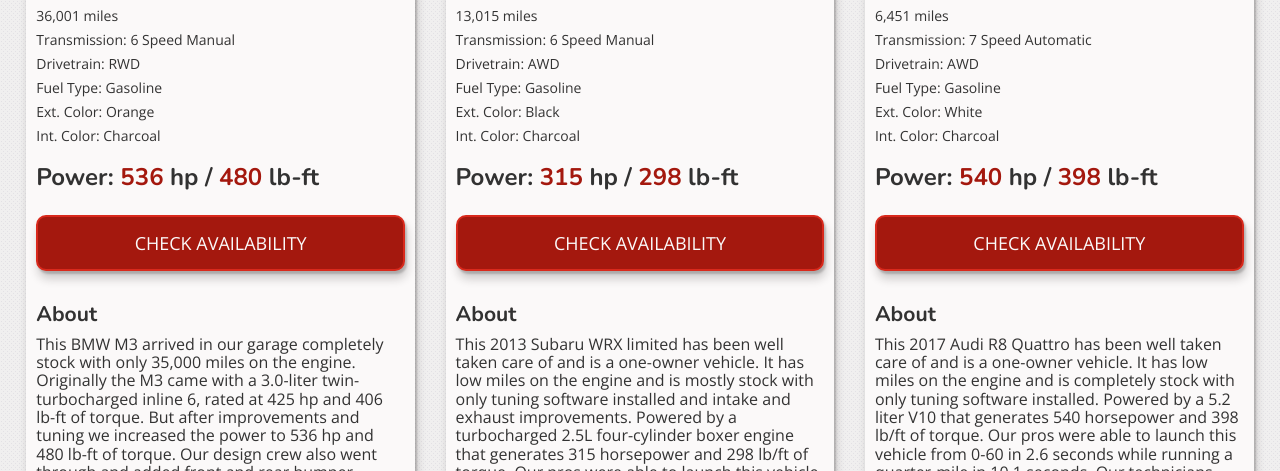
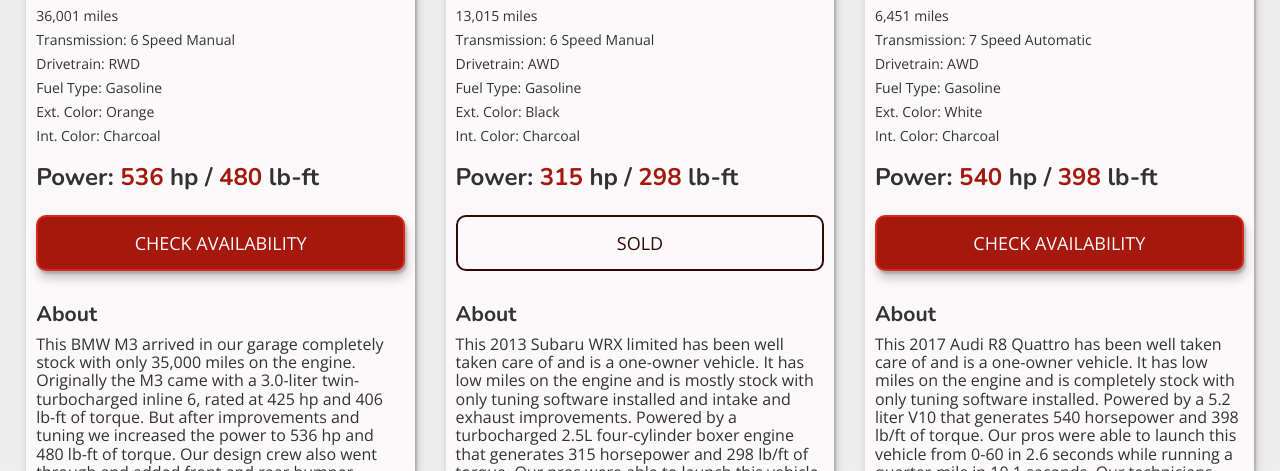
Before and after one commit to jwalker2276/gatsby-site-demo, a Gatsby site: page /cars in a window 1280 px wide. Shown: the part 654-1125 px from the top of the page. Built offline with nearby package versions, Linux system fonts and the light colour scheme; Gatsby itself is replaced by a stand-in of ours.

Commit message:
Updated vehicle data again and added logic to handle sold cars.

```diff
--- a/src/components/cars/vehicle.js
+++ b/src/components/cars/vehicle.js
@@ -62,7 +62,11 @@
           Power: <HighlightedText>{dynoSpecs_HP}</HighlightedText> hp /{" "}
           <HighlightedText> {dynoSpecs_T} </HighlightedText> lb-ft
         </HorsePowerText>
-        <StyledNavLink to="/contact">Check Availability</StyledNavLink>
+        {isSold === "true" && <SoldNavLink to="/cars">Sold</SoldNavLink>}
+        {isSold === "false" && (
+          <StyledNavLink to="/contact">Check Availability</StyledNavLink>
+        )}
+
         <SmallHeading>About</SmallHeading>
         <div>
           <DescriptionBox>{shopNotes}</DescriptionBox>
@@ -198,6 +202,26 @@
   }
 `;
 
+const SoldNavLink = styled(props => <Link {...props} />)`
+  justify-self: center;
+  font-size: 18px;
+  color: var(--red-darkest);
+  text-decoration: none;
+  text-transform: uppercase;
+  text-align: center;
+  padding: 16px 0px;
+  background: rgba(0, 0, 0, 0);
+  border-radius: 10px;
+  border: 2px solid var(--red-darkest);
+  width: 100%;
+  margin-bottom: 32px;
+
+  @media screen and (max-width: 1160px) {
+    font-size: 16px;
+    padding: 12px 0px;
+  }
+`;
+
 const BuildInHouseBanner = styled.div`
   position: absolute;
   right: 10px;
--- a/src/utils/vehicledata.json
+++ b/src/utils/vehicledata.json
@@ -3,11 +3,11 @@
     "_id": "0000000001",
     "vehicle_id": "0000000001",
     "seller_id": "0000000001",
-    "year": "2000",
+    "year": "2015",
     "make": "BMW",
     "model": "325i",
     "trim": "m3",
-    "price": "25,311",
+    "price": "37,311",
     "mileage": "36,001",
     "fuelType": "Gasoline",
     "transmission": "6 Speed Manual",
@@ -42,7 +42,7 @@
     "dynoSpecs_HP": "315",
     "dynoSpecs_T": "298",
     "image": "/vehicles/subaru_wrx.png",
-    "isSold": "false",
+    "isSold": "true",
     "isConsignment": "true",
     "views": "0",
     "creationDate": "27-07-2019"
```
